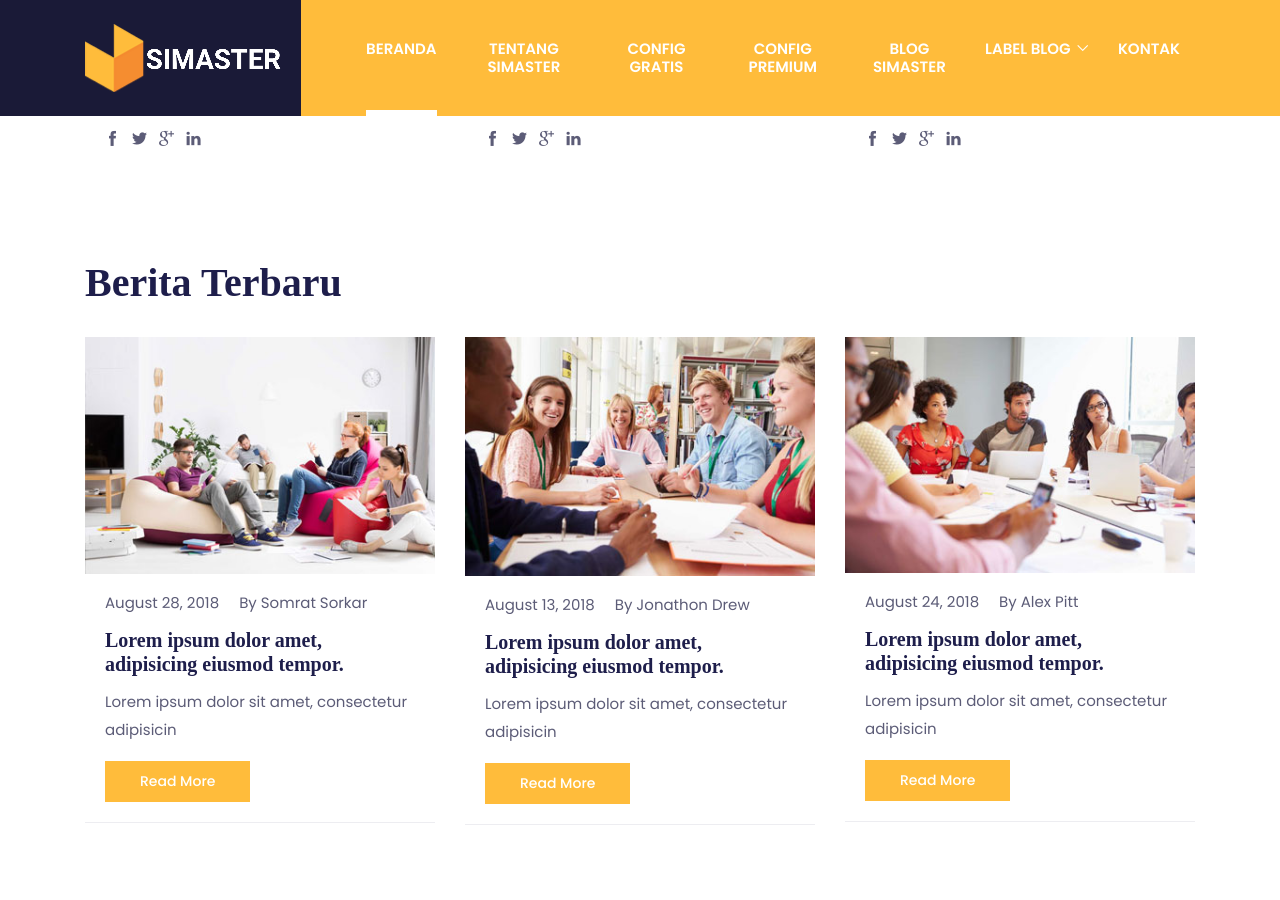
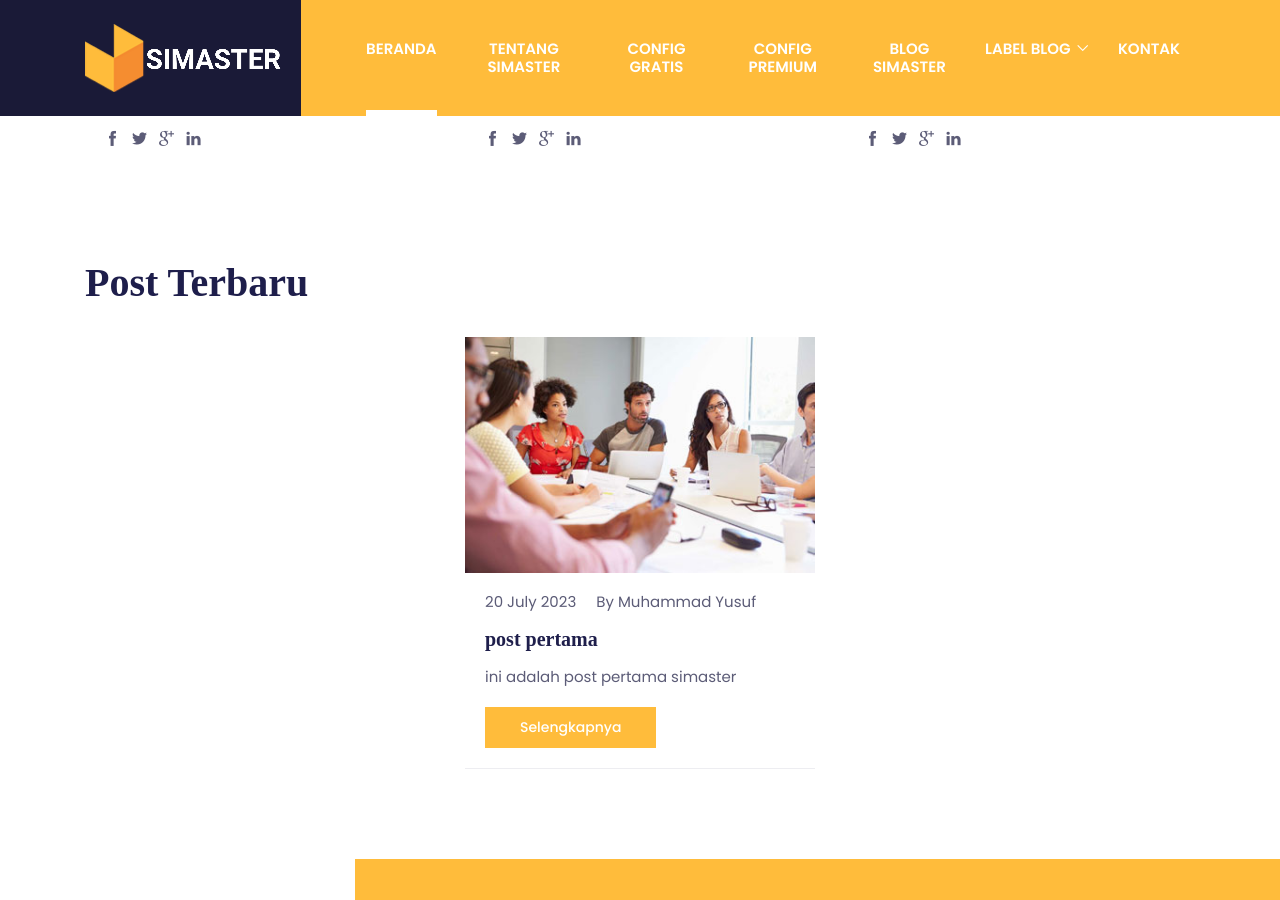
Before and after one commit to mwnsofficial/simastertutorials.github.io, a Jekyll site: the page built from index.html, in a window 1280 px wide and 900 px high, scrolled down 5671 px. Built offline with Jekyll 4.4.1, drawn with Linux system fonts in a browser that asks for light colours; some web fonts are replaced; the list of posts is cut into pages by our own code.

Commit message:
Update index.html

```diff
--- a/index.html
+++ b/index.html
@@ -406,51 +406,12 @@
   <div class="container">
     <div class="row">
       <div class="col-12">
-        <h2 class="section-title">Berita Terbaru</h2>
+        <h2 class="section-title">Post Terbaru</h2>
       </div>
     </div>
     <div class="row justify-content-center">
   <!-- blog post -->
-  <article class="col-lg-4 col-sm-6 mb-5 mb-lg-0">
-    <div class="card rounded-0 border-bottom border-primary border-top-0 border-left-0 border-right-0 hover-shadow">
-      <img class="card-img-top rounded-0" src="images/blog/post-1.jpg" alt="Post thumb">
-      <div class="card-body">
-        <!-- post meta -->
-        <ul class="list-inline mb-3">
-          <!-- post date -->
-          <li class="list-inline-item mr-3 ml-0">August 28, 2018</li>
-          <!-- author -->
-          <li class="list-inline-item mr-3 ml-0">By Somrat Sorkar</li>
-        </ul>
-        <a href="blog-single.html">
-          <h4 class="card-title">Lorem ipsum dolor amet, adipisicing eiusmod tempor.</h4>
-        </a>
-        <p class="card-text">Lorem ipsum dolor sit amet, consectetur adipisicin</p>
-        <a href="blog-single.html" class="btn btn-primary btn-sm">read more</a>
-      </div>
-    </div>
-  </article>
-  <!-- blog post -->
-  <article class="col-lg-4 col-sm-6 mb-5 mb-lg-0">
-    <div class="card rounded-0 border-bottom border-primary border-top-0 border-left-0 border-right-0 hover-shadow">
-      <img class="card-img-top rounded-0" src="images/blog/post-2.jpg" alt="Post thumb">
-      <div class="card-body">
-        <!-- post meta -->
-        <ul class="list-inline mb-3">
-          <!-- post date -->
-          <li class="list-inline-item mr-3 ml-0">August 13, 2018</li>
-          <!-- author -->
-          <li class="list-inline-item mr-3 ml-0">By Jonathon Drew</li>
-        </ul>
-        <a href="blog-single.html">
-          <h4 class="card-title">Lorem ipsum dolor amet, adipisicing eiusmod tempor.</h4>
-        </a>
-        <p class="card-text">Lorem ipsum dolor sit amet, consectetur adipisicin</p>
-        <a href="blog-single.html" class="btn btn-primary btn-sm">read more</a>
-      </div>
-    </div>
-  </article>
-  <!-- blog post -->
+{% for post in site.posts limit:4 %}
   <article class="col-lg-4 col-sm-6 mb-5 mb-lg-0">
     <div class="card rounded-0 border-bottom border-primary border-top-0 border-left-0 border-right-0 hover-shadow">
       <img class="card-img-top rounded-0" src="images/blog/post-3.jpg" alt="Post thumb">
@@ -458,18 +419,19 @@
         <!-- post meta -->
         <ul class="list-inline mb-3">
           <!-- post date -->
-          <li class="list-inline-item mr-3 ml-0">August 24, 2018</li>
+          <li class="list-inline-item mr-3 ml-0">{{ post.date | date: "%d %B %Y" }}</li>
           <!-- author -->
-          <li class="list-inline-item mr-3 ml-0">By Alex Pitt</li>
+          <li class="list-inline-item mr-3 ml-0">By {{site.author}}</li>
         </ul>
         <a href="blog-single.html">
-          <h4 class="card-title">Lorem ipsum dolor amet, adipisicing eiusmod tempor.</h4>
+          <h4 class="card-title">{{post.title}}</h4>
         </a>
-        <p class="card-text">Lorem ipsum dolor sit amet, consectetur adipisicin</p>
-        <a href="blog-single.html" class="btn btn-primary btn-sm">read more</a>
+        <p class="card-text">{{post.description}}</p>
+        <a href="{{post.url | absolute_url}}" class="btn btn-primary btn-sm">Selengkapnya</a>
       </div>
     </div>
   </article>
+{% endfor %}
 </div>
   </div>
 </section>
```
